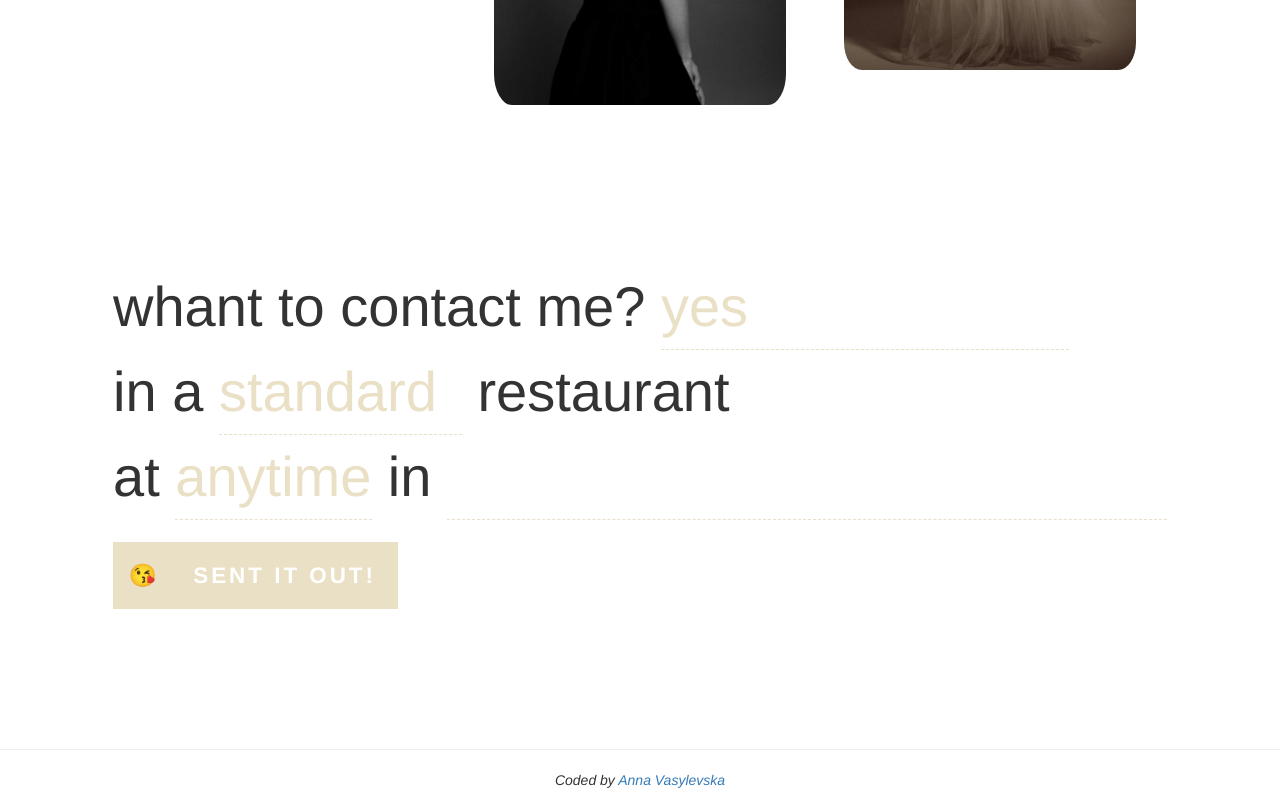
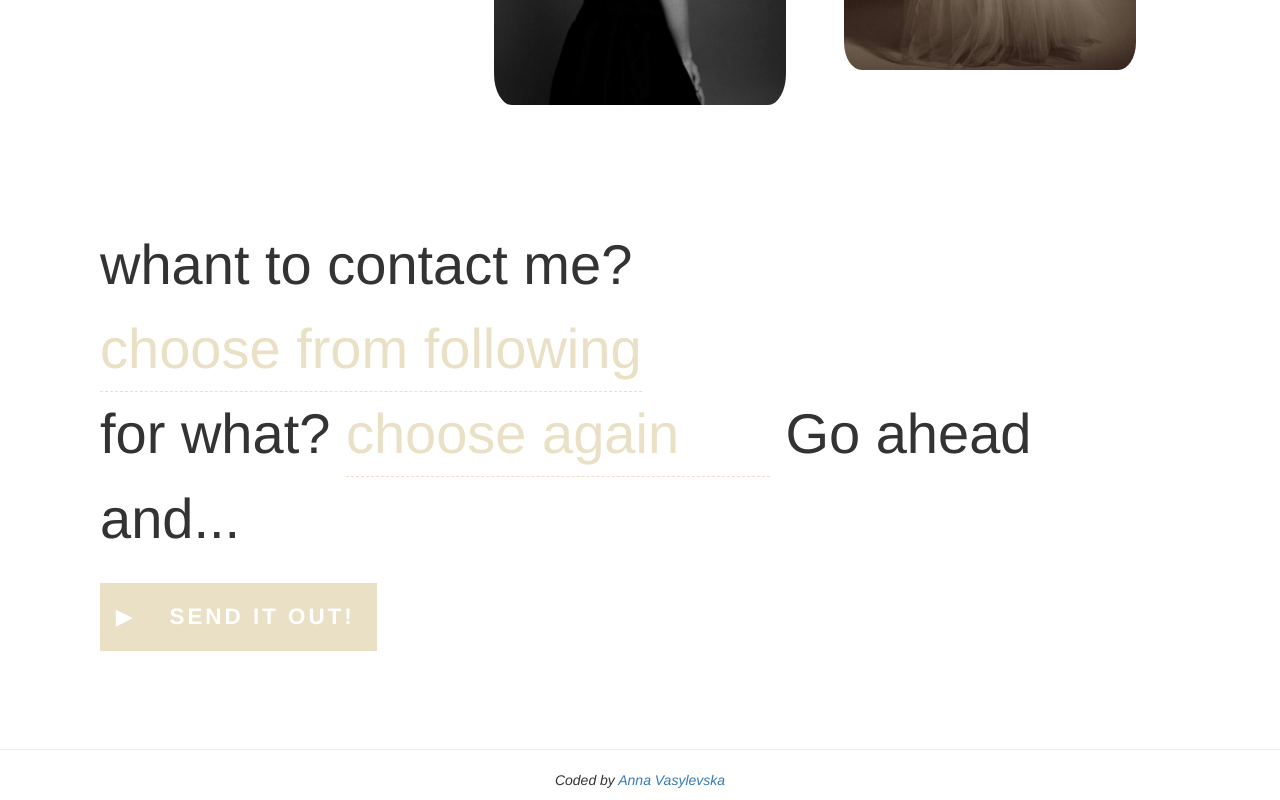
Before and after one commit to Annavasya/Portfolio, a plain HTML site: page index.html in a window 1280 px wide. Shown: the part 1851-2651 px from the top of the page. Drawn offline with nearby package versions, Linux system fonts and the light colour scheme; a web font is replaced by a local one.

Commit message:
changed the contact form

```diff
--- a/contactform.css
+++ b/contactform.css
@@ -231,7 +231,7 @@ input:focus::-ms-input-placeholder {
 }
 
 .nl-submit:before {
-	content: "😘";
+	content: "▶︎";
 	color: #fff;
 	float: left;
 	padding: 0 0.7em;
--- a/index.html
+++ b/index.html
@@ -80,31 +80,25 @@
                         <form id="nl-form" class="nl-form">
                             whant to contact me?
                             <select>
-                                <option value="1" selected> yes</option>
-                                <option value="2">maybe</option>
+                                <option value="1" selected> choose from following</option>
+                                <option value="2">yes</option>
                                 <option value="3">no</option>
                                 <option value="4">would love to</option>
                                 <option value="2">your page sucks</option>
                             </select>
-                            <br />in a
+                            <br />for what?
                             <select>
-                                <option value="1" selected>standard</option>
-                                <option value="2">fancy</option>
-                                <option value="3">hip</option>
-                                <option value="4">traditional</option>
-                                <option value="2">romantic</option>
+                                <option value="1" selected>choose again</option>
+                                <option value="2">offer a job</option>
+                                <option value="3">tbt shoot</option>
+                                <option value="4">talk about coding</option>
+
                             </select>
-                            restaurant
-                            <br />at
-                            <select>
-                                <option value="1" selected>anytime</option>
-                                <option value="1">7 p.m.</option>
-                                <option value="2">8 p.m.</option>
-                                <option value="3">9 p.m.</option>
-                            </select>
-                            in <input type="text" value="" placeholder="any city" data-subline="For example: <em>Los Angeles</em> or <em>New York</em>"/>
+                            Go ahead and...
+
+
                             <div class="nl-submit-wrap">
-                                <button class="nl-submit" type="submit">sent it out!</button>
+                                <button class="nl-submit" type="submit">send it out!</button>
                             </div>
                             <div class="nl-overlay"></div>
                         </form>
@@ -112,6 +106,7 @@
                 </div><!-- /container -->
             </div>
         </section>
+        <footer>
            <hr>
      <footer class="text-center font-size">
      <cite>Coded by <a href="https://www.freecodecamp.com/annavasya" target="_blank">Anna Vasylevska</a></cite>
```
